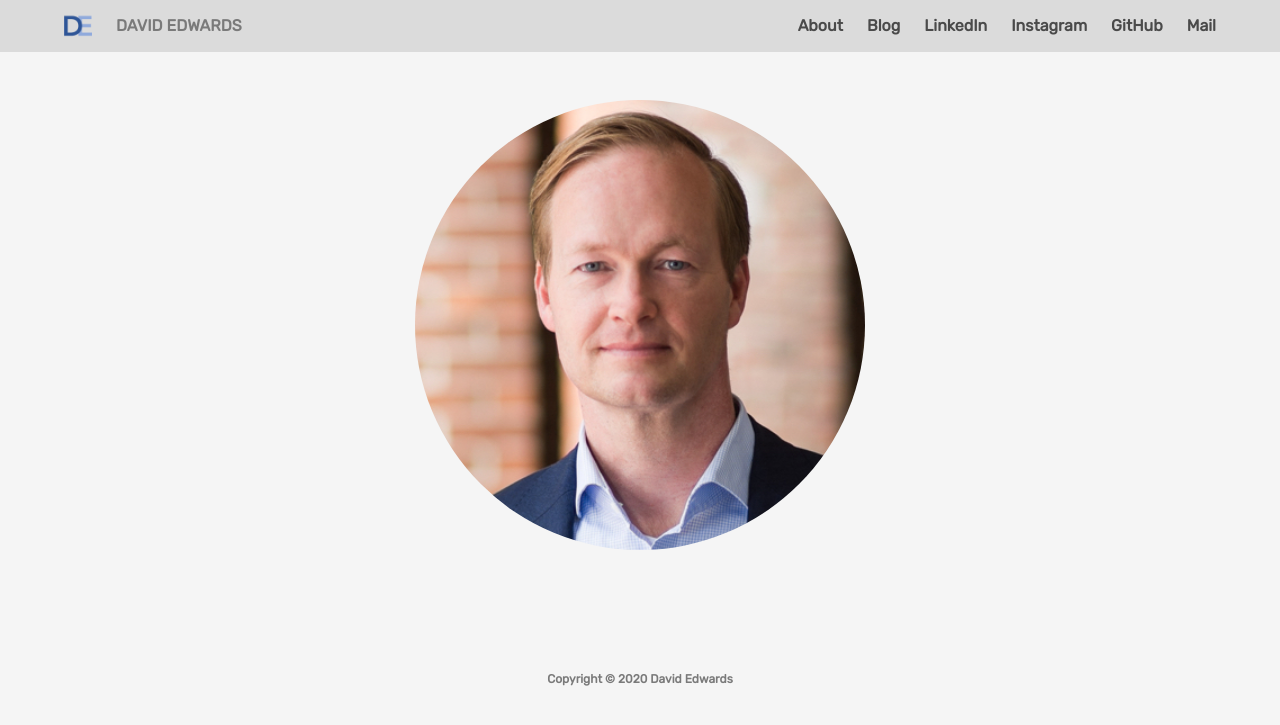
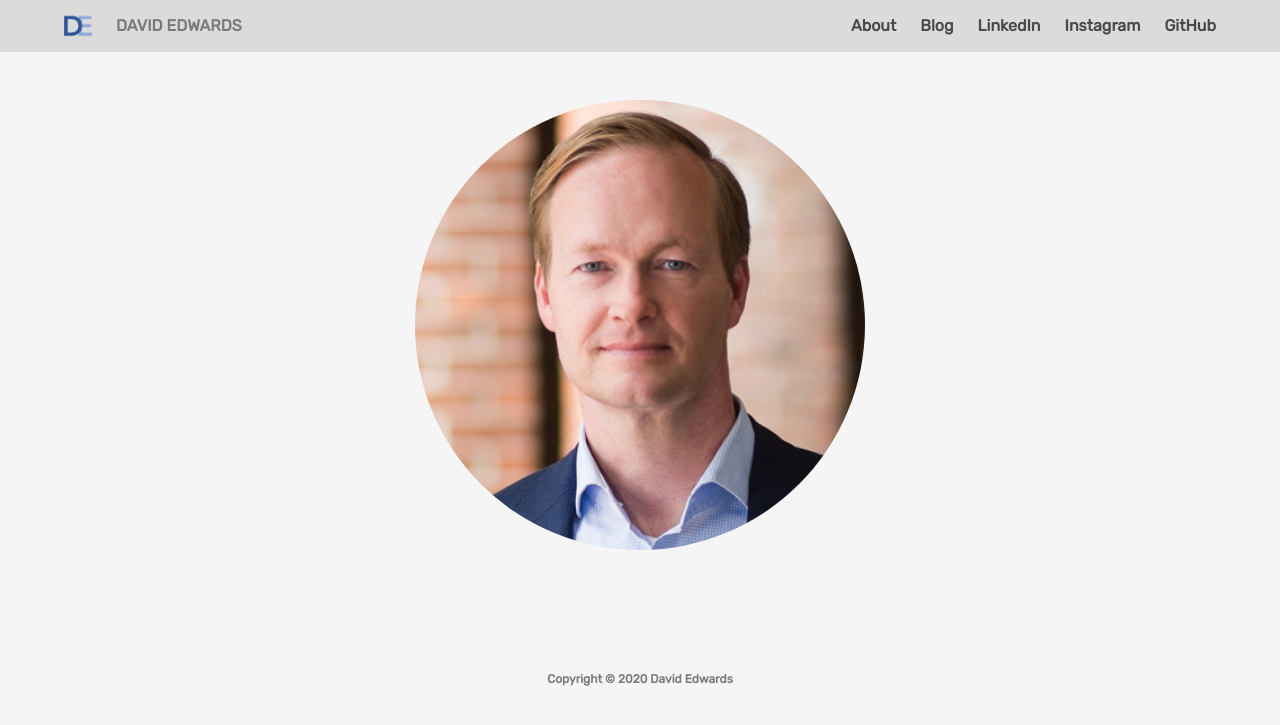
Before and after one commit to davidledwards/davidledwards.github.io, a Jekyll site: the page built from index.html, in a window 1280 px wide. Shown: the top 725 px of the page. Built offline with Jekyll 4.4.1, drawn with Linux system fonts in a browser that asks for light colours; nearby versions of some CDN libraries; comment, search, counter and statistics services are not loaded.

Commit message:
remove email link

```diff
--- a/_layouts/default.html
+++ b/_layouts/default.html
@@ -48,14 +48,10 @@
               <a class="navbar-item" href="https://github.com/davidledwards">
                 GitHub
               </a>
-              <a class="navbar-item" href="mailto:david.l.edwards@gmail.com">
-                Mail
-              </a>
             </div>
           </div>
         </div>
       </nav>
-
     <div class="columns is-mobile">
       <div class="column"></div>
       <div class="column is-four-fifths">
@@ -63,7 +59,6 @@
       </div>
       <div class="column"></div>
     </div>
-
     <footer class="footer has-background-white-ter">
       <div class="content has-text-centered is-small">
         <p class="has-text-grey has-text-weight-bold">
```
